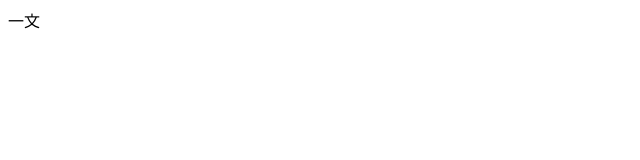
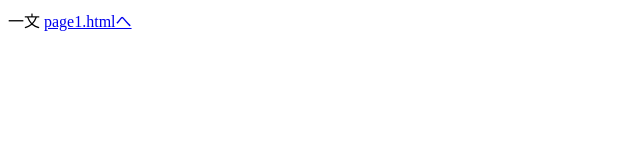
Before and after one commit to git-kensyu2312/teamC, a plain HTML site: page index.html in a window 1280 px wide. Shown: the whole page, without its empty margins (0-640 px from the left). Drawn offline with Linux system fonts and the light colour scheme.

Commit message:
index.html　page1.htmlへの遷移を追加

```diff
--- a/index.html
+++ b/index.html
@@ -8,6 +8,6 @@
 </head>
 <body>
     <p1>一文</p1>
-
+    <a href="page1.html">page1.htmlへ</a>
 </body>
 </html>
```
